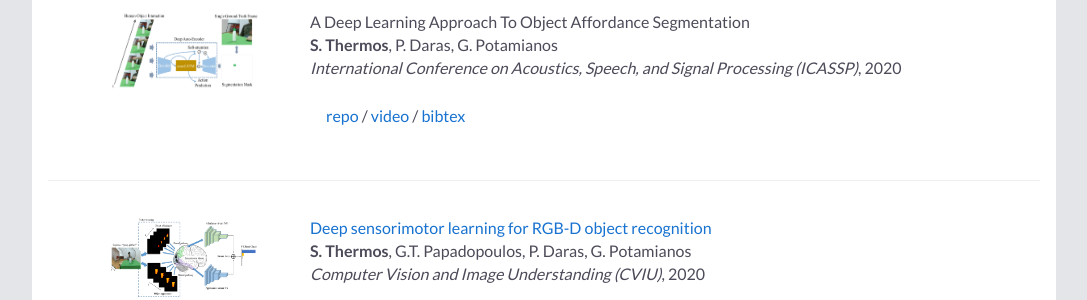
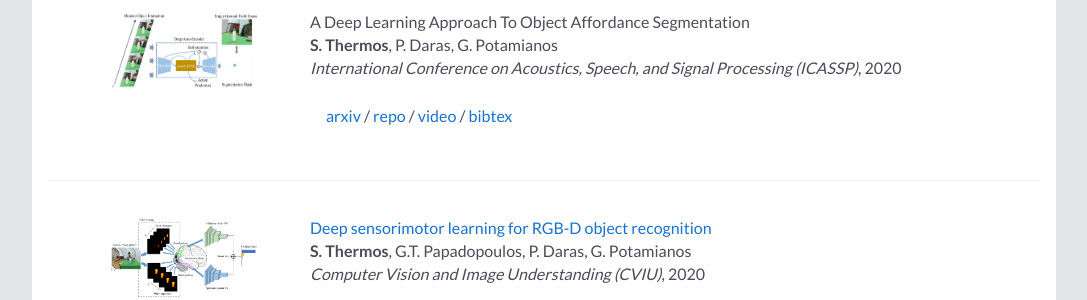
Before and after one commit to spthermo/spthermo.github.io, a Jekyll site: the page built from index.md, in a window 1280 px wide and 900 px high, scrolled down 809 px. Shown: the part 154-454 px from the top of the window, without its empty margins (96-1183 px from the left). Built offline with Jekyll 4.4.1, drawn with Linux system fonts in a browser that asks for light colours; nearby versions of some CDN libraries; our own code applies the rules of GitHub Pages for plain Markdown files.

Commit message:
Update default.html

```diff
--- a/_layouts/default.html
+++ b/_layouts/default.html
@@ -107,6 +107,7 @@
           <em>International Conference on Acoustics, Speech, and Signal Processing (ICASSP)</em>, 2020 <br>
 
           <div class="paper" id="thermos2020icassp">
+            <a href="https://arxiv.org/abs/2004.08644">arxiv</a> /
             <a href="https://github.com/spthermo/STCAE">repo</a> /
             <a href="https://drive.google.com/open?id=1sBKOUZrQF1uASqLNpslOq7xi6BoF7E7L">video</a> /
             <a shape="rect" href="javascript:togglebib('thermos2020icassp')" class="togglebib">bibtex</a>
```
